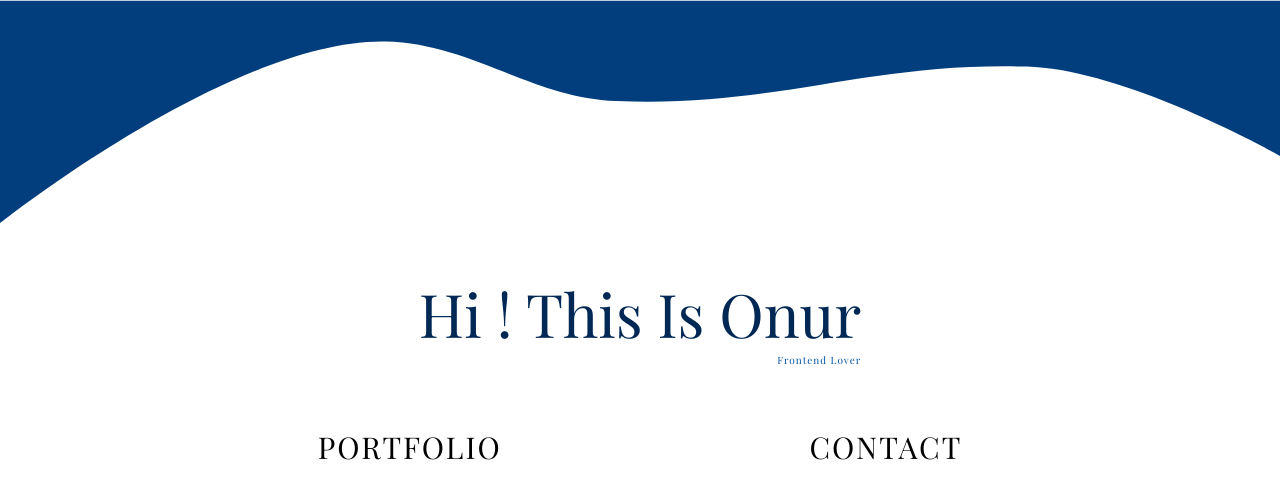
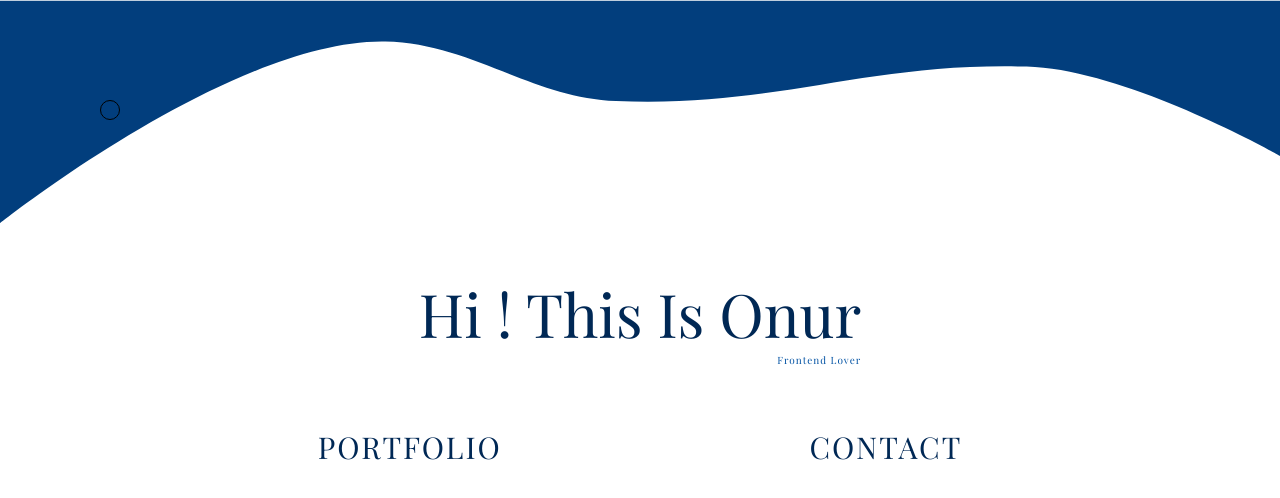
Before and after one commit to noiqum/portfoli_v2, a Next.js app: page / in a window 1280 px wide. Shown: the top 498 px of the page. Built offline with nearby package versions, Linux system fonts and the light colour scheme.

Commit message:
cover page custom cursor and custom cursor hover change done

```diff
--- a/css/index.module.scss
+++ b/css/index.module.scss
@@ -8,6 +8,7 @@
   justify-content: center;
   align-items: center;
   flex-direction: column;
+  overflow: hidden;
   &_main {
     & > svg {
       pointer-events: none;
@@ -47,6 +48,7 @@
     justify-content: space-evenly;
     align-items: center;
     padding: 1rem;
+
     @media screen and (max-width: 600px) {
       flex-direction: column;
     }
@@ -54,6 +56,20 @@
       font-size: 3rem;
       text-transform: uppercase;
       letter-spacing: 2px;
+      color: $navy-1;
     }
   }
 }
+
+.cursor {
+  display: inline-block;
+  width: 20px;
+  height: 20px;
+  border: 1px solid black;
+  border-radius: 50%;
+  position: absolute;
+  top: 100px;
+  left: 100px;
+  z-index: 200;
+  pointer-events: none;
+}
--- a/css/styles.css
+++ b/css/styles.css
@@ -14,3 +14,9 @@ body {
   --blue: #0466c8;
   --red: #b64c4c;
 }
+
+.change {
+  width: 50px;
+  height: 50px;
+  border: 3px solid black;
+}
--- a/pages/index.jsx
+++ b/pages/index.jsx
@@ -1,5 +1,5 @@
 import React, { useRef, useEffect } from "react";
-import Link from "next/link";
+
 import Router from "next/router";
 ///library/////////
 import { motion } from "framer-motion";
@@ -9,7 +9,15 @@ import anime from "animejs";
 import styles from "../css/index.module.scss";
 
 function index() {
+  /////refs///////
+
   const coverRef = useRef(null);
+  const link1Ref = useRef(null);
+  const link2Ref = useRef(null);
+  const cursorRef = useRef(null);
+
+  /////////////\\\\\\\\\\\\\\\\
+
   useEffect(() => {
     if (coverRef.current) {
       anime({
@@ -21,6 +29,45 @@ function index() {
         easing: "easeOutQuad",
         duration: 4000,
         loop: false,
+      });
+    }
+    if (link1Ref.current && link2Ref.current) {
+      gsap.from(".link1", {
+        opacity: 0,
+        x: -200,
+        duration: 2,
+        ease: "power3.inout",
+        delay: 2,
+      });
+      gsap.from(".link2", {
+        opacity: 0,
+        x: 200,
+        duration: 2,
+        ease: "power3.inout",
+        delay: 2,
+      });
+
+      document.addEventListener("mousemove", (e) => {
+        if (cursorRef.current) {
+          cursorRef.current.setAttribute(
+            "style",
+            `top:${e.pageY - 10}px;left:${e.pageX - 10}px`
+          );
+          console.log(link2Ref.current.offsetTop, link2Ref.current.offsetLeft);
+          const link2Y = link2Ref.current.offsetTop;
+          const link2W = link2Ref.current.offsetWidth;
+          const link2X = link2Ref.current.offsetLeft;
+          const link2H = link2Ref.current.offsetHeight;
+
+          if (e.pageY > link2Y && e.pageY < link2Y + link2H) {
+            if (e.pageX > link2X && e.pageX < link2X + link2W) {
+              console.log("gotta");
+              cursorRef.current.classList.add("change");
+            } else {
+              cursorRef.current.classList.remove("change");
+            }
+          }
+        }
       });
     }
   }, []);
@@ -102,6 +149,8 @@ function index() {
       </motion.div>
       <div className={styles.cover_links}>
         <a
+          ref={link1Ref}
+          className="link1"
           onClick={() => {
             block("/portfolio");
           }}
@@ -110,6 +159,8 @@ function index() {
         </a>
 
         <a
+          ref={link2Ref}
+          className="link2"
           onClick={() => {
             block("/contact");
           }}
@@ -117,6 +168,9 @@ function index() {
           contact
         </a>
       </div>
+      <div ref={cursorRef} className={styles.cursor}>
+        {" "}
+      </div>
     </motion.div>
   );
 }
```
Also changed, not shown: css/portfolio.module.scss (+16 -0 lines), pages/portfolio.jsx (+8 -7 lines).
